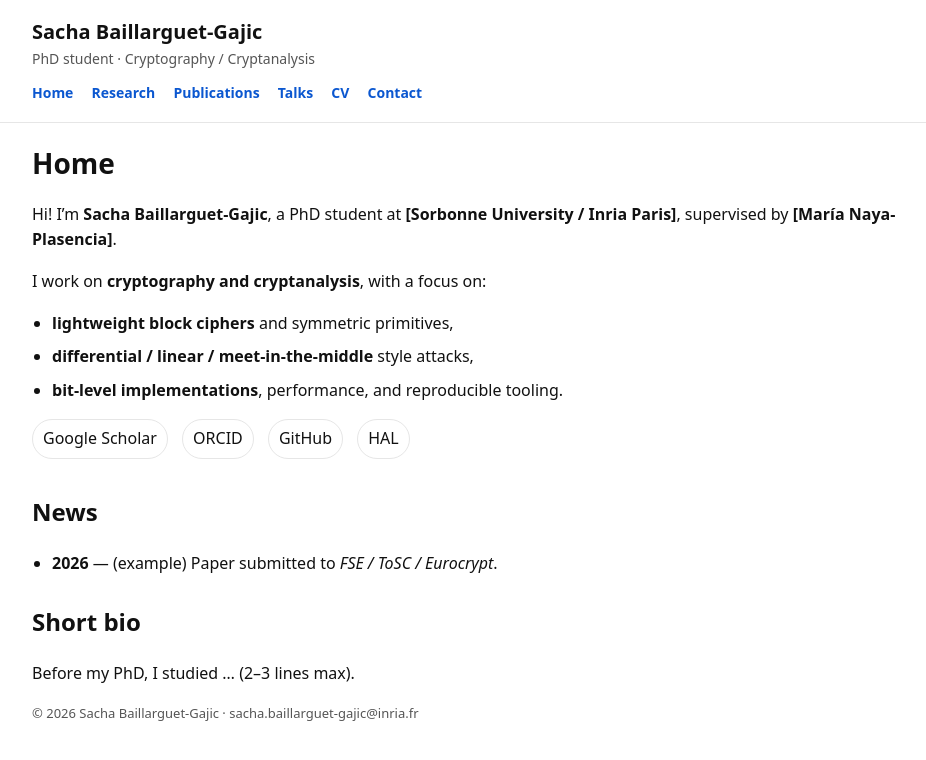
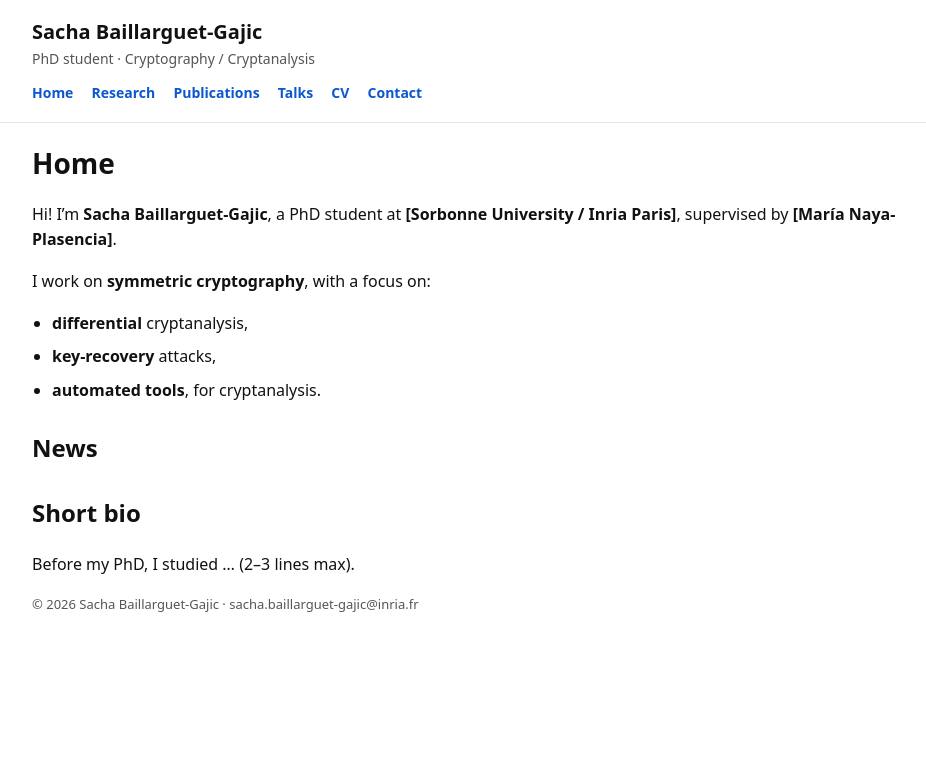
Before and after one commit to SachaBG/sachabg.github.io, a Jekyll site: the page built from index.md, in a window 1280 px wide. Shown: the top 760 px of the page, without its empty margins (166-1092 px from the left). Built offline with Jekyll 4.4.1, drawn with Linux system fonts in a browser that asks for light colours.

Commit message:
Update index.md

```diff
--- a/index.md
+++ b/index.md
@@ -5,20 +5,13 @@ layout: page
 
 Hi! I’m **Sacha Baillarguet-Gajic**, a PhD student at **[Sorbonne University / Inria Paris]**, supervised by **[María Naya-Plasencia]**.
 
-I work on **cryptography and cryptanalysis**, with a focus on:
-- **lightweight block ciphers** and symmetric primitives,
-- **differential / linear / meet-in-the-middle** style attacks,
-- **bit-level implementations**, performance, and reproducible tooling.
-
-<div class="badges">
-  <a href="https://scholar.google.com/">Google Scholar</a>
-  <a href="https://orcid.org/">ORCID</a>
-  <a href="https://github.com/">GitHub</a>
-  <a href="https://hal.science/">HAL</a>
-</div>
+I work on **symmetric cryptography**, with a focus on:
+- **differential** cryptanalysis,
+- **key-recovery** attacks,
+- **automated tools**, for cryptanalysis.
 
 ## News
-- **2026** — (example) Paper submitted to *FSE / ToSC / Eurocrypt*.
+
 
 ## Short bio
 Before my PhD, I studied … (2–3 lines max).
```
